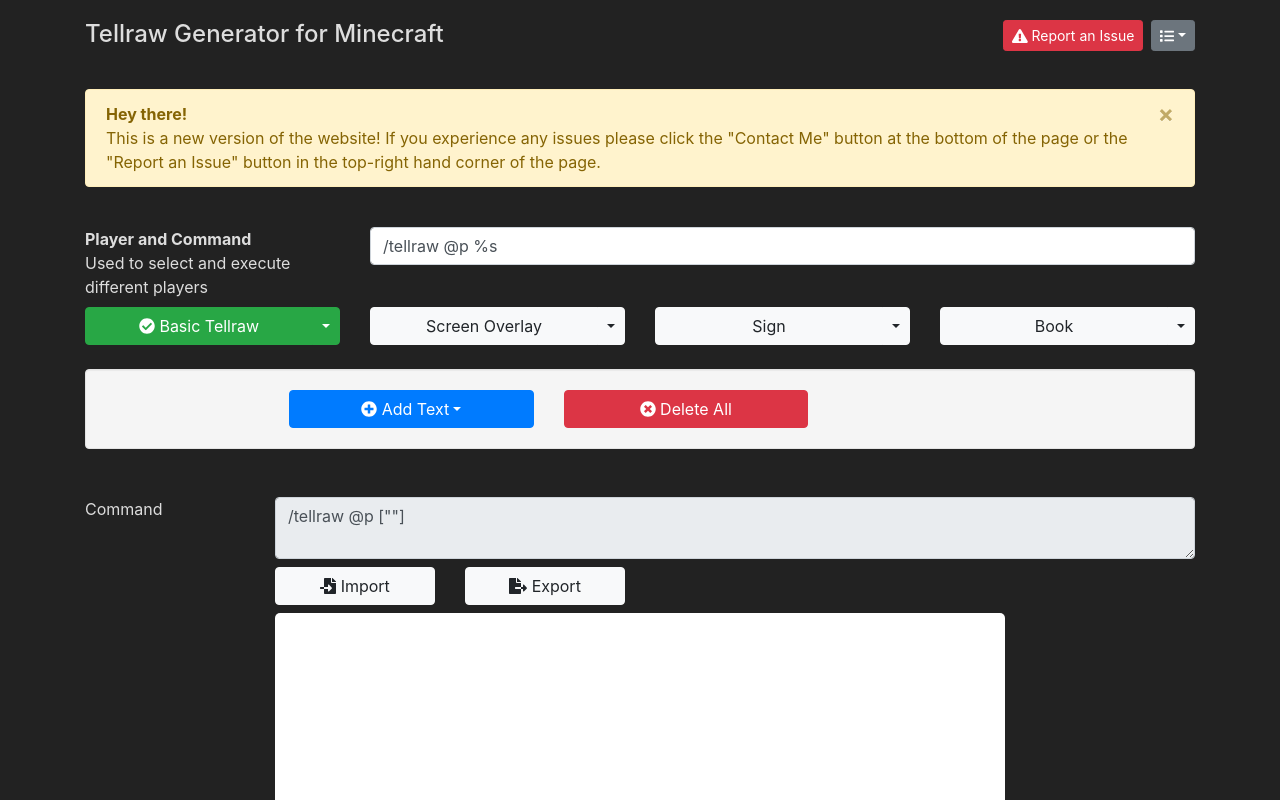
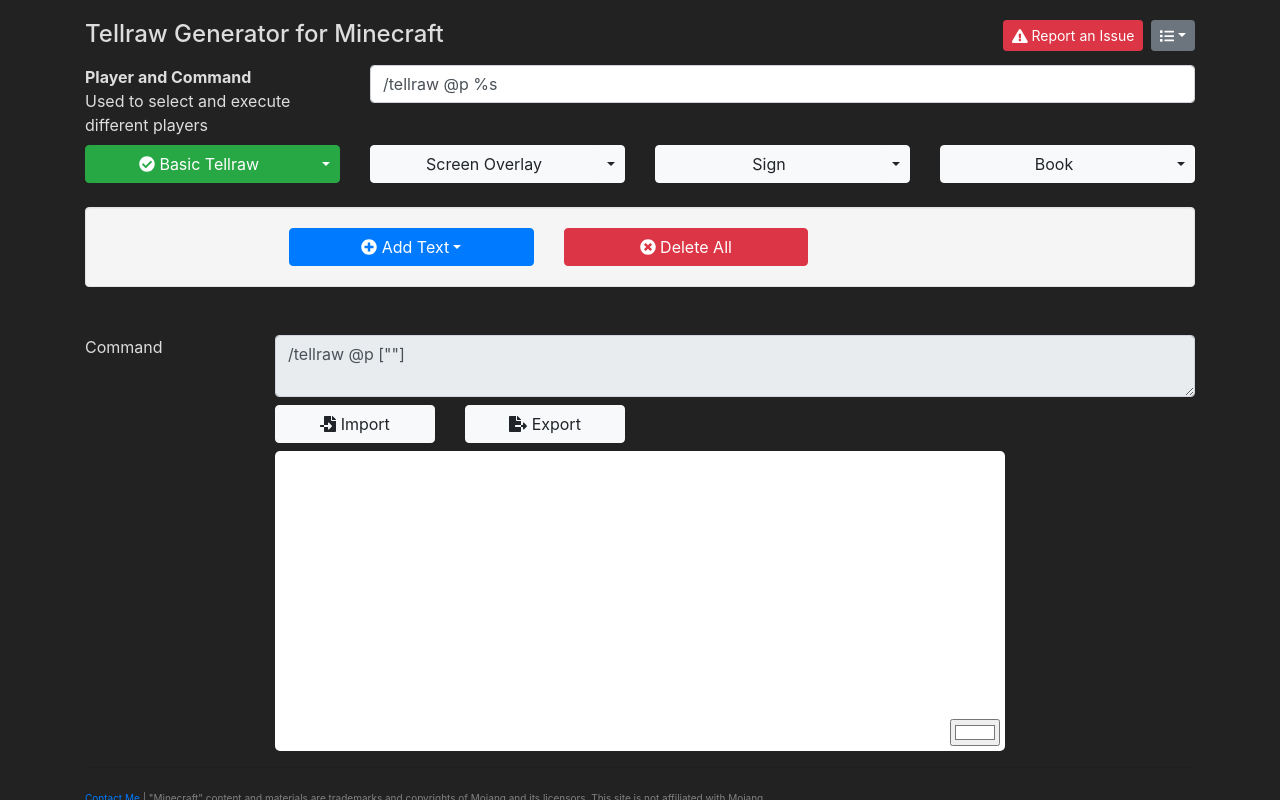
Before and after one commit to ezfe/tellraw, a React app: page / in a window 1280 px wide. Shown: the top 800 px of the page. Built offline with nearby package versions, Linux system fonts and the light colour scheme.

Commit message:
Removed beta alert

```diff
--- a/src/components/Tellraw.tsx
+++ b/src/components/Tellraw.tsx
@@ -20,8 +20,6 @@ const Tellraw: React.FunctionComponent<{}> = () => {
   let [exporting, setExporting] = React.useState(false)
 
   let [importing, setImporting] = React.useState(false)
-
-  let [betaAlertShown, setBetaAlertShown] = useLocalStorage("20190927-beta-alert", false)
 
   const compiled = compile(snippets, command, commandType)
 
@@ -111,24 +109,6 @@ const Tellraw: React.FunctionComponent<{}> = () => {
           </div>
         </div>
       </div>
-      {
-        !betaAlertShown ? (
-          <div className="row mb-4 mt-4">
-            <div className="col">
-              <div className="alert alert-warning alert-dismissible fade show" role="alert">
-                <strong>Hey there!</strong><br />
-                This is a new version of the website! If you experience any issues
-                please click the "Contact Me" button at the bottom of the page or the "Report an Issue" button
-                in the top-right hand corner of the page.
-
-                <button type="button" className="close" data-dismiss="alert" aria-label="Close" onClick={() => { setBetaAlertShown(true) }}>
-                  <span aria-hidden="true">&times;</span>
-                </button>
-              </div>
-            </div>
-          </div>
-        ) : null
-      }
       <div className="row">
         <div className="col-sm-5 col-md-3 mb-2">
           <span style={{ fontWeight: "bold" }}>Player and Command</span>
```
